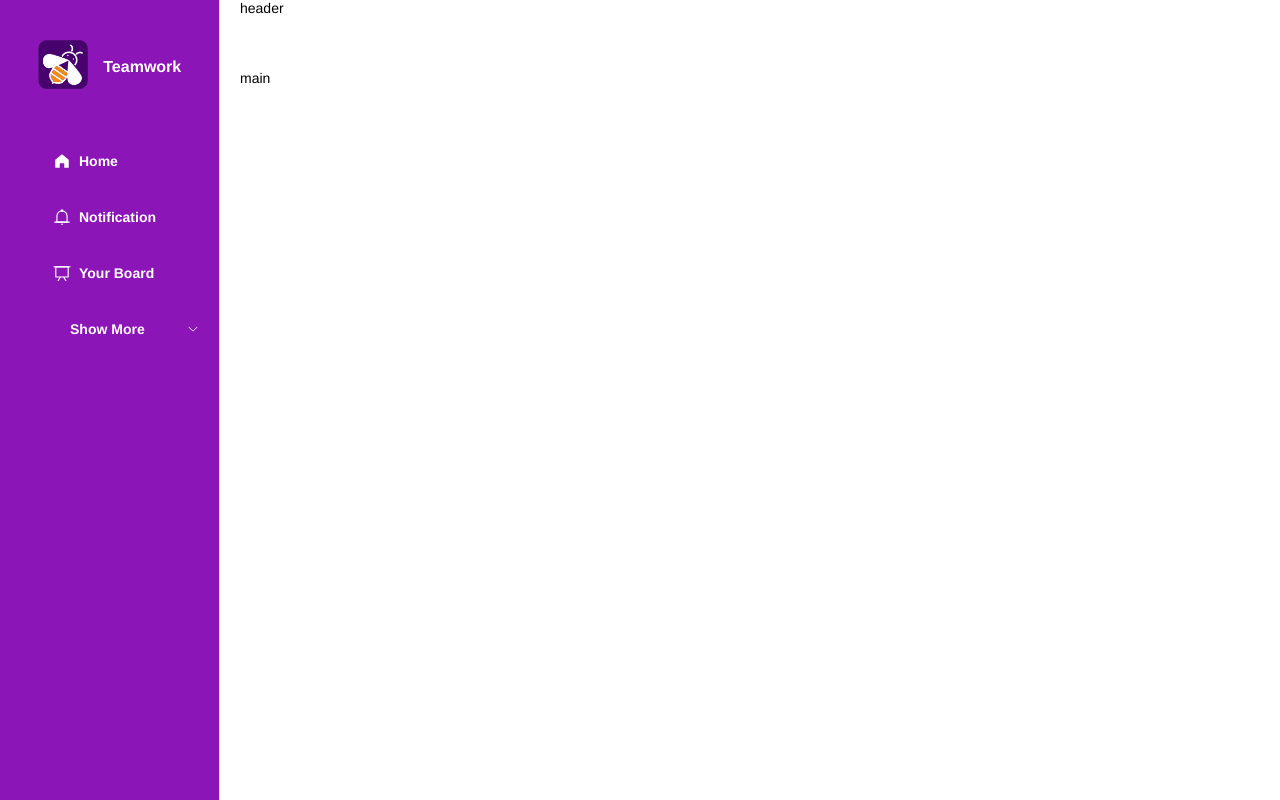
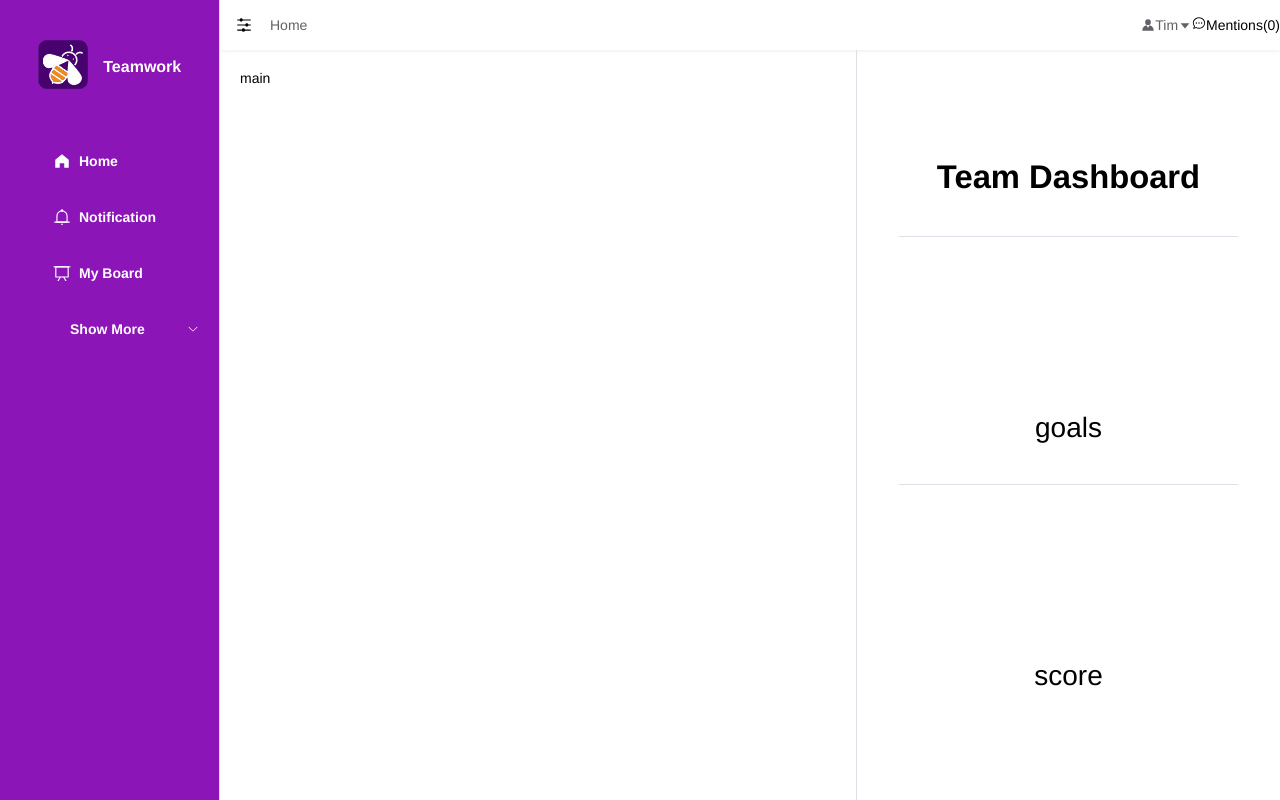
Before and after one commit to zihao-xia/deco7381, a Vue app: page / in a window 1280 px wide. Built offline with nearby package versions, Linux system fonts and the light colour scheme.

Commit message:
update sidebar, add navbar and dashboard

```diff
--- /dev/null
+++ b/src/layout/components/Dashboard.vue
@@ -0,0 +1,35 @@
+<template>
+    <div class="dashboard">
+        <div>
+            <h1>Team Dashboard</h1>
+        </div>
+        <div>goals</div>
+        <div>score</div>
+    </div>
+</template>
+
+<script>
+export default {
+  name: 'Dashboard'
+}
+</script>
+
+<style lang="scss" scoped>
+.dashboard {
+    width: 40%;
+    border-left: 1px solid var(--el-border-color);
+    display: flex;
+    flex-direction: column;
+    justify-content: space-around;
+    align-items: center;
+    div {
+        width: 80%;
+        text-align: center;
+        font-size: 2em;
+        padding: 40px 0;
+    }
+    div:nth-child(1), div:nth-child(2) {
+        border-bottom: 1px solid var(--el-border-color);
+    }
+}
+</style>
--- /dev/null
+++ b/src/layout/components/Navbar.vue
@@ -0,0 +1,99 @@
+<template>
+    <div class="navbar">
+        <!-- switch -->
+        <div class="sidebar-switch" @click="switchSidebar">
+            <el-icon :size="18"><Operation /></el-icon>
+        </div>
+        <!-- breadcrumb -->
+        <el-breadcrumb separator="/">
+            <el-breadcrumb-item v-for="item in levelList" :key="item.path">
+              {{ item.meta.title }}
+            </el-breadcrumb-item>
+        </el-breadcrumb>
+        <!-- user info -->
+        <div class="nav-right">
+          <el-dropdown class="nav-menu">
+          <div class="avatar-wrapper">
+              <el-icon><Avatar /></el-icon>
+              <span>Tim</span>
+              <el-icon><CaretBottom /></el-icon>
+          </div>
+          <template #dropdown>
+              <el-dropdown-menu>
+                <el-dropdown-item command="a">My Board</el-dropdown-item>
+                <el-dropdown-item command="e" divided>Sign out</el-dropdown-item>
+              </el-dropdown-menu>
+          </template>
+          </el-dropdown>
+          <el-icon><ChatDotRound /></el-icon>
+          <span>Mentions(0)</span>
+        </div>
+    </div>
+</template>
+
+<script>
+export default {
+    name: 'Navbar',
+    props: {
+        open: {
+            type: Boolean,
+            default: true
+        }
+    },
+    data() {
+      return {
+        levelList: null
+      }
+    },
+    watch: {
+      $route() {
+        this.getBreadcrumb()
+      }
+    },
+    created() {
+      this.getBreadcrumb()
+    },
+    methods: {
+        switchSidebar() {
+            this.$emit('switchSidebar')
+        },
+        getBreadcrumb() {
+          const matched = this.$route.matched.filter(item => item.meta && item.meta.title)
+          this.levelList = matched.filter(item => item.meta && item.meta.title && item.meta.breadcrumb !== false)
+        }
+    }
+}
+</script>
+
+<style lang="scss">
+.navbar {
+  height: 50px;
+  -webkit-box-shadow: 0 1px 4px rgba(0,21,41,0.08);
+  box-shadow: 0 1px 4px rgba(0,21,41,0.08);
+  .sidebar-switch {
+    height: 100%;
+    width: 50px;
+    padding: 0 15px;
+    line-height: 58px;
+    float: left;
+    cursor: pointer;
+  }
+  .el-breadcrumb {
+    float: left;
+    height: 100%;
+    line-height: 50px;
+  }
+  .nav-right {
+    float: right;
+    line-height: 50px;
+    .nav-menu {
+      cursor: pointer;
+      height: 50px;
+      .avatar-wrapper {
+        display: flex;
+        align-items: center;
+      }
+    }
+  }
+}
+</style>
--- a/src/layout/components/Sidebar.vue
+++ b/src/layout/components/Sidebar.vue
@@ -1,6 +1,6 @@
 <template>
-  <el-row class="slidebar">
-    <el-col class="sidebar-container">
+  <el-row class="sidebar">
+    <el-col class="sidebar-container" :style="`width:${open ? '220' : '0'}px;`">
       <el-scrollbar wrap-class="scrollbar-wrapper">
         <el-menu
           class="el-menu-vertical-demo"
@@ -15,6 +15,17 @@
               <p>Teamwork</p>
             </el-col>
           </el-row>
+          <!-- <div v-for="(item, i) in routers" :key="i">
+            <el-submenu v-if="item.children" :index="item.path" class="hide-tile">
+              <template #title>
+                <span>{{ item.name }}</span>
+              </template>
+              <el-menu-item v-for="(children, index) in item.children" :key="index" :index="item.path + '/' +children.path">{{ children.name }}</el-menu-item>
+            </el-submenu>
+            <el-menu-item v-else :index="item.path">
+              <template #title>{{ item.name }}</template>
+            </el-menu-item>
+          </div> -->
           <el-menu-item index="1">
             <el-icon><HomeFilled /></el-icon>
             <span>Home</span>
@@ -25,7 +36,7 @@
           </el-menu-item>
           <el-menu-item index="3">
             <el-icon><DataBoard /></el-icon>
-            <span>Your Board</span>
+            <span>My Board</span>
           </el-menu-item>
           <el-sub-menu index="4">
             <template #title>
@@ -61,6 +72,12 @@ import { mapGetters } from 'vuex'
 
 export default {
   name: 'Sidebar',
+  props: {
+    open: {
+      type: Boolean,
+      default: true
+    }
+  },
   data(){
     return {
       workspaces: [
@@ -71,9 +88,13 @@ export default {
   },
   computed: {
       ...mapGetters([
-      'routes'
+      'routers'
     ])
-  }
+  },
+  // mounted() {
+  //   this.$store.dispatch('routers/getRouters')
+  //   console.log(this.routers)
+  // }
 }
 </script>
 
--- a/src/layout/index.vue
+++ b/src/layout/index.vue
@@ -1,24 +1,48 @@
 <template>
     <el-row class="app-wrapper">
         <el-container>
-            <el-aside width="220px">
-                <sidebar />
+            <!-- Sidebar -->
+            <el-aside :width="open? '220px' : '0px'">
+                <sidebar :open="open" />
             </el-aside>
             <el-container>
-                <el-header height="50px">header</el-header>
-                <el-main>main</el-main>
+                <!-- Header -->
+                <el-header height="50px">
+                    <navbar @switchSidebar="switchSidebar" />
+                </el-header>
+                <div class="main-wrapper">
+                    <!-- Main -->
+                    <el-main>
+                        main
+                    </el-main>
+                    <!-- Dashboard -->
+                    <dashboard />
+                </div>
             </el-container>
         </el-container>
   </el-row>
 </template>
 
 <script>
-import Sidebar from './components/Sidebar.vue'
+import { Sidebar, Navbar, Dashboard } from './components/'
 
 export default {
     name: 'Layout',
     components: {
-        Sidebar
+        Sidebar,
+        Navbar,
+        Dashboard
+    },
+    data() {
+        return {
+            open: true
+        }
+    },
+    methods: {
+        switchSidebar() {
+            this.open = !this.open
+            console.log(this.open)
+        }
     }
 }
 </script>
@@ -29,4 +53,17 @@ export default {
   height: 100%;
   width: 100%;
 }
+
+.el-aside {
+      transition: 0.5s
+  }
+
+.el-header {
+    padding: 0;
+}
+
+.main-wrapper {
+    height: 100%;
+    display: flex;
+}
 </style>
--- a/src/main.js
+++ b/src/main.js
@@ -5,9 +5,22 @@ import ElementPlus from 'element-plus'
 import 'element-plus/dist/index.css'
 import * as ElementPlusIconsVue from '@element-plus/icons-vue'
 import '@/styles/index.scss'
+import { createStore } from 'vuex'
 
+const store = createStore({
+  state () {
+    return {
+      count: 0
+    }
+  },
+  mutations: {
+    increment (state) {
+      state.count++
+    }
+  }
+})
 
-const app = createApp(App).use(router).use(ElementPlus)
+const app = createApp(App).use(router).use(ElementPlus).use(store)
 for (const [key, component] of Object.entries(ElementPlusIconsVue)) {
   app.component(key, component)
 }
--- a/src/router/index.js
+++ b/src/router/index.js
@@ -1,16 +1,64 @@
 import { createRouter, createWebHistory } from 'vue-router'
 import Layout from '../layout/index.vue'
 
-const routes = [
+export const routes = [
     {
         path: '/',
-        name: 'Home',
-        component: Layout
+        name: '<el-icon><HomeFilled /></el-icon>Home',
+        component: Layout,
+        meta: {
+            title: 'Home'
+        }
     },
     {
         path: '/login',
         name: 'Login',
+        meta: {
+            title: 'Login'
+        },
         component: () => import('@/views/login.vue')
+    },
+    {
+        path: '/notification',
+        name: 'Notification',
+        meta: {
+            title: 'Notification'
+        },
+        component: Layout
+    },
+    {
+        path: '/myBoard',
+        name: 'My Board',
+        meta: {
+            title: 'My Board'
+        },
+        component: Layout
+    },
+    {
+        path: '/more',
+        name: 'Show More',
+        meta: {
+            title: 'Show More'
+        },
+        component: Layout,
+        children: [
+            {
+                path: '/goals',
+                name: 'Goals',
+                meta: {
+                    title: 'Goals'
+                },
+                component: Layout
+            },
+            {
+                path: '/messages',
+                name: 'Messages',
+                meta: {
+                    title: 'Messages'
+                },
+                component: Layout
+            }
+        ]
     }
 ]
 
--- /dev/null
+++ b/src/store/getters.js
@@ -0,0 +1,5 @@
+const getters = {
+  name: state => state.app.name,
+  routers: state => state.routers.routers
+}
+export default getters
```
Also changed, not shown: src/layout/components/index.js (added, +11 -0 lines), src/store/index.js (added, +17 -0 lines), src/store/modules/routers.js (added, +33 -0 lines). Lines whose indentation alone changed are shown as unchanged.
